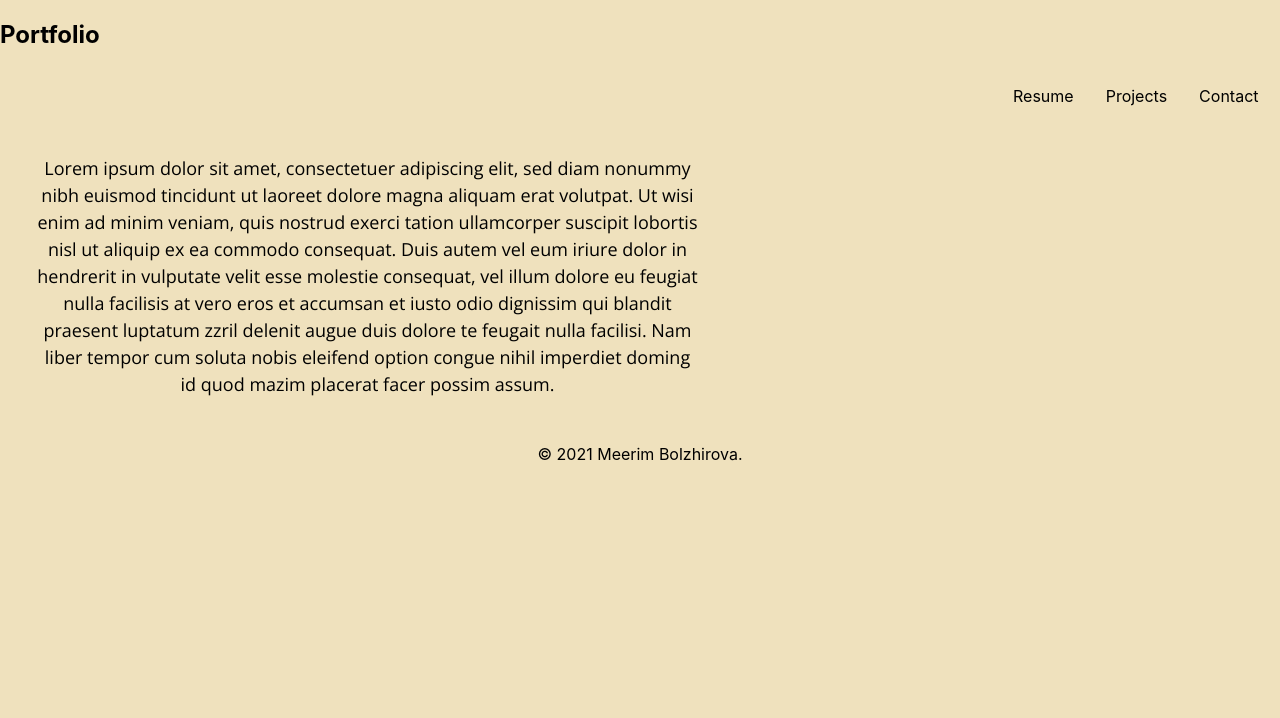
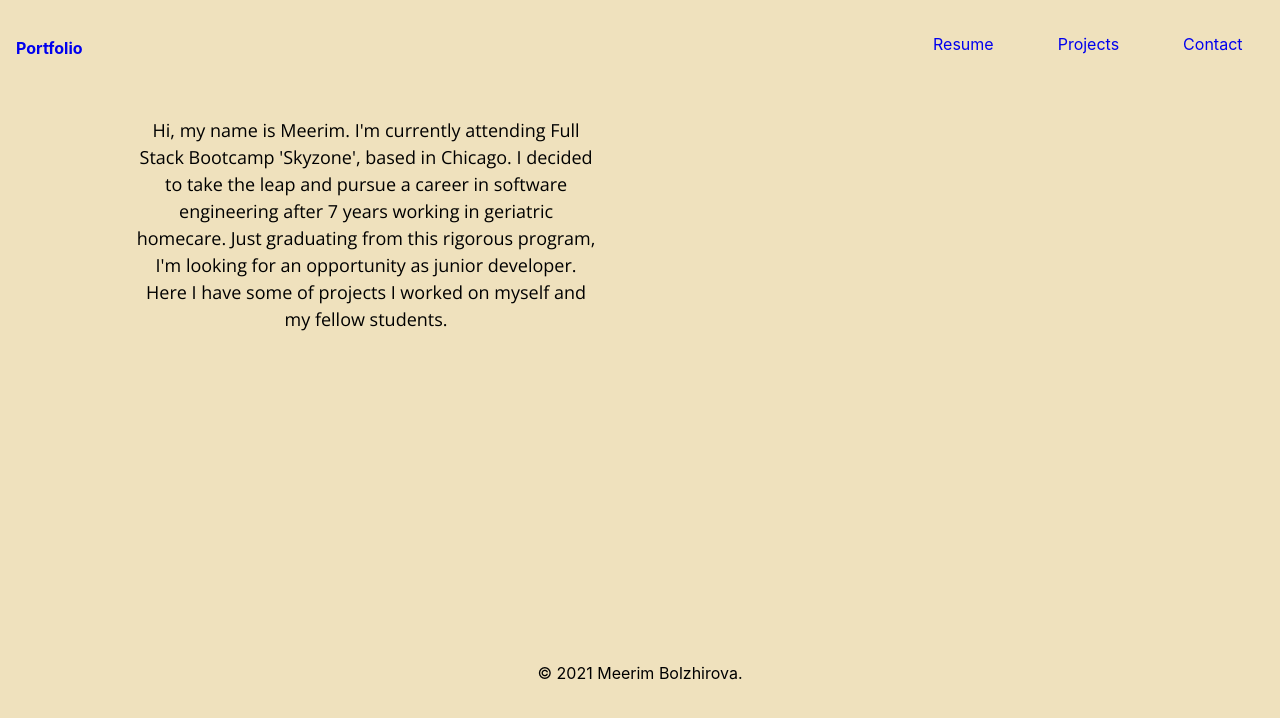
Before and after one commit to Meka88/myPortfolio, a React (Create React App) app: page / in a window 1280 px wide. Shown: the top 718 px of the page. Built offline with nearby package versions, Linux system fonts and the light colour scheme.

Commit message:
added routes

```diff
--- a/package.json
+++ b/package.json
@@ -8,6 +8,7 @@
     "@testing-library/user-event": "^12.8.3",
     "react": "^17.0.2",
     "react-dom": "^17.0.2",
+    "react-router": "^5.2.0",
     "react-router-dom": "^5.2.0",
     "react-scripts": "4.0.3",
     "web-vitals": "^1.1.2"
--- a/src/App.js
+++ b/src/App.js
@@ -2,9 +2,16 @@ import './App.css';
 import Navbar from './components/Navbar';
 import Main from './components/Main';
 import Footer from './components/Footer';
+import {
+  BrowserRouter as Router,
+  // HashRouter,
+  Route,
+  Switch,
+} from "react-router-dom";
 
 function App() {
   return (
+    < Router>
     <div className="App">
       <header>
         < Navbar />
@@ -14,6 +21,7 @@ function App() {
         < Footer />
       </body>
     </div>
+    </Router>
   );
 }
 
--- a/src/components/Footer.js
+++ b/src/components/Footer.js
@@ -2,11 +2,10 @@ import React from 'react';
 
 export default function Footer() {
     return(
-    <footer>
         <div className="footer">
+            <footer>
             <p className="copyright">© 2021 Meerim Bolzhirova. </p>
+            </footer>
         </div>
-    </footer>
-
     )
 }
--- a/src/components/Main.js
+++ b/src/components/Main.js
@@ -6,13 +6,10 @@ export default function Main() {
         <div className="container">
             <div className="row">
                 <div className="col-sm-6">
-                Lorem ipsum dolor sit amet, consectetuer adipiscing elit, sed diam nonummy nibh euismod tincidunt ut laoreet
-                dolore magna aliquam erat volutpat.
-                Ut wisi enim ad minim veniam, quis nostrud exerci tation ullamcorper suscipit lobortis nisl ut
-                aliquip ex ea commodo consequat.
-                Duis autem vel eum iriure dolor in hendrerit in vulputate velit esse molestie consequat, vel illum dolore eu feugiat
-                nulla facilisis at vero eros et accumsan et iusto odio dignissim qui blandit praesent luptatum zzril delenit augue duis dolore te feugait nulla facilisi.
-                Nam liber tempor cum soluta nobis eleifend option congue nihil imperdiet doming id quod mazim placerat facer possim assum.
+                    Hi, my name is Meerim. I'm currently attending Full Stack Bootcamp 'Skyzone', based in Chicago.
+                    I decided to take the leap and pursue a career in software engineering after 7 years working in geriatric homecare.
+                    Just graduating from this rigorous program, I'm looking for an opportunity as junior developer.
+                    Here I have some of projects I worked on myself and my fellow students.
                 </div>
                 <div className="col-sm-6"></div>
             </div>
--- a/src/components/Navbar.js
+++ b/src/components/Navbar.js
@@ -1,24 +1,32 @@
-import { NavLink } from "react-router-dom";
+import { NavLink, Link } from "react-router-dom";
 import './styles/navbar.css';
 
 export default function Navbar() {
   return (
     <nav>
-        <h2>Portfolio</h2>
+      <h4>
+        <Link to="/">Portfolio</Link>
+      </h4>
       <ul>
         <li>
           <a>
+          <NavLink className='nav-link' exact to="/contact">
            Contact
+          </NavLink>
           </a>
         </li>
         <li>
           <a>
-           Projects
+            <NavLink className='nav-link' exact to="/projects">
+              Projects
+            </NavLink>
           </a>
         </li>
         <li>
           <a>
-           Resume
+            <NavLink className='nav-link' exact to="/resume">
+              Resume
+            </NavLink>
           </a>
         </li>
       </ul>
--- a/src/components/styles/footer.css
+++ b/src/components/styles/footer.css
@@ -1,5 +1,5 @@
 .footer {
-    position: fixed;
+    position: absolute;
     left: 0;
     bottom: 0;
     width: 100%;
--- a/src/components/styles/main.css
+++ b/src/components/styles/main.css
@@ -1,6 +1,8 @@
 .container {
+    position: relative;
     display: grid;
-    grid-template-columns: 700px 500px;
+    grid-template-columns: 500px 500px;
+    min-height: 70vh;
 }
 .col-sm-6 {
     padding-left: 35px;
--- a/src/components/styles/navbar.css
+++ b/src/components/styles/navbar.css
@@ -17,6 +17,6 @@ a {
 li a:hover {
     background-color: #bcdbef;
 }
-h2 {
-    text-align: left;
+h4 {
+    float: left;
 }
```
